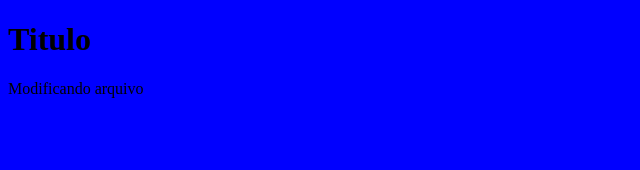
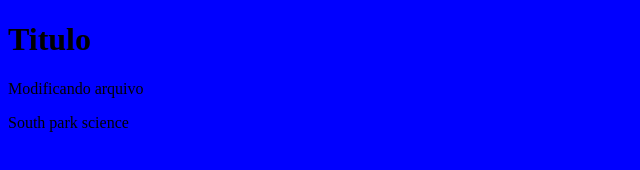
Before and after one commit to AnneCarolayne/projeto-git, a plain HTML site: page index.html in a window 1280 px wide. Shown: the whole page, without its empty margins (0-640 px from the left). Drawn offline with Linux system fonts and the light colour scheme.

Commit message:
Adicionado parágrafo SPS ao index.html

```diff
--- a/index.html
+++ b/index.html
@@ -9,5 +9,6 @@
 <body>
     <h1>Titulo</h1>
     <p>Modificando arquivo</p>
+    <p>South park science</p>
 </body>
 </html>
```
